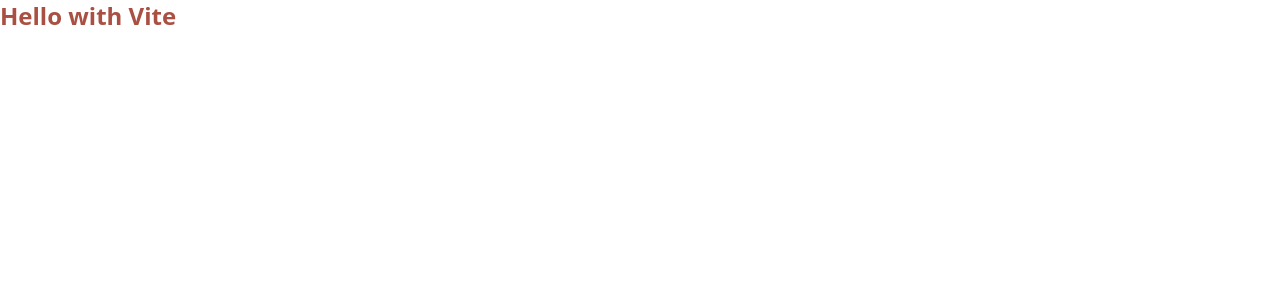
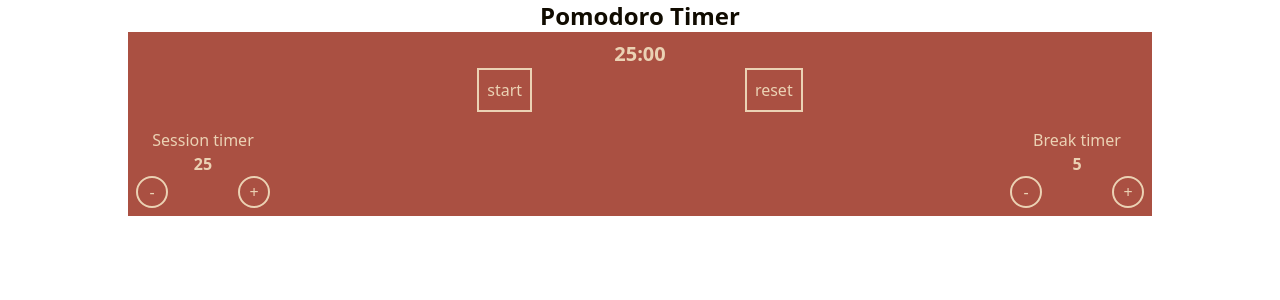
Before and after one commit to Skooldio/react-basic-for-bootcamp, a React (Vite) app: page / in a window 1280 px wide. Shown: the top 300 px of the page. Built offline with nearby package versions, Linux system fonts and the light colour scheme.

Commit message:
✨ UI structure

```diff
--- a/src/App.jsx
+++ b/src/App.jsx
@@ -1,5 +1,39 @@
 function App() {
-  return <h1 className="text-redwood">Hello with Vite</h1>;
+  return (
+    <div className="flex flex-col justify-center items-center">
+      <h1 className="text-smoke">Pomodoro Timer</h1>
+
+      <div className="bg-redwood flex flex-col justify-center items-center w-4/5">
+        <div className=" w-1/3 flex flex-col justify-center items-center p-2">
+          <h2>{"25:00"}</h2>
+          <div className="flex justify-between w-full">
+            <button className="btn">start</button>
+            <button className="btn">reset</button>
+          </div>
+        </div>
+
+        <div className="flex justify-between w-full ">
+          <div className="setting-box">
+            <p>Session timer</p>
+            <p className="font-bold">{"25"}</p>
+            <div className="flex w-full justify-between">
+              <button className="rounded-btn">-</button>
+              <button className="rounded-btn">+</button>
+            </div>
+          </div>
+
+          <div className="setting-box">
+            <p>Break timer</p>
+            <p className="font-bold">{"5"}</p>
+            <div className="flex w-full justify-between">
+              <button className="rounded-btn">-</button>
+              <button className="rounded-btn">+</button>
+            </div>
+          </div>
+        </div>
+      </div>
+    </div>
+  );
 }
 
 export default App;
```
